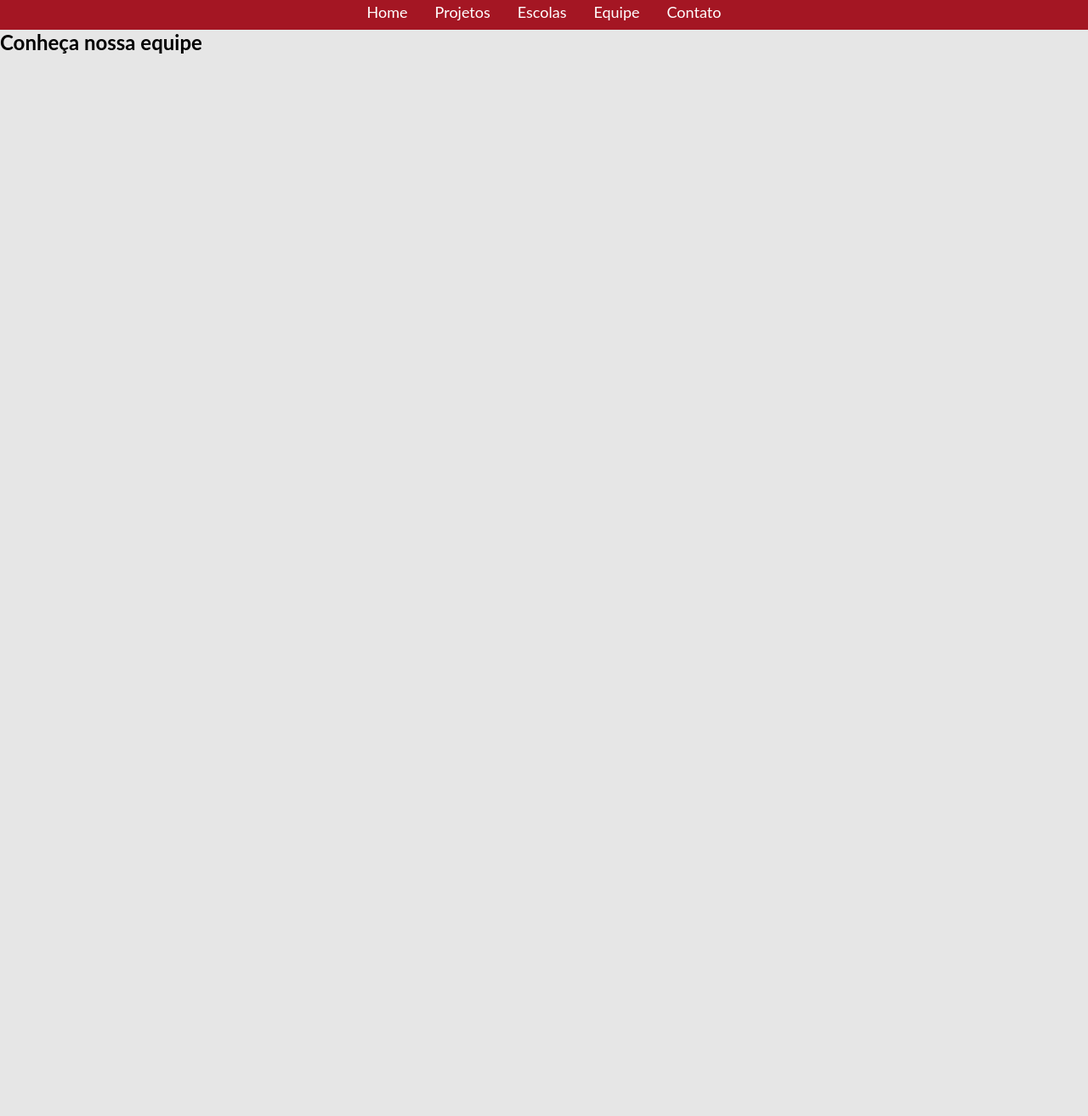
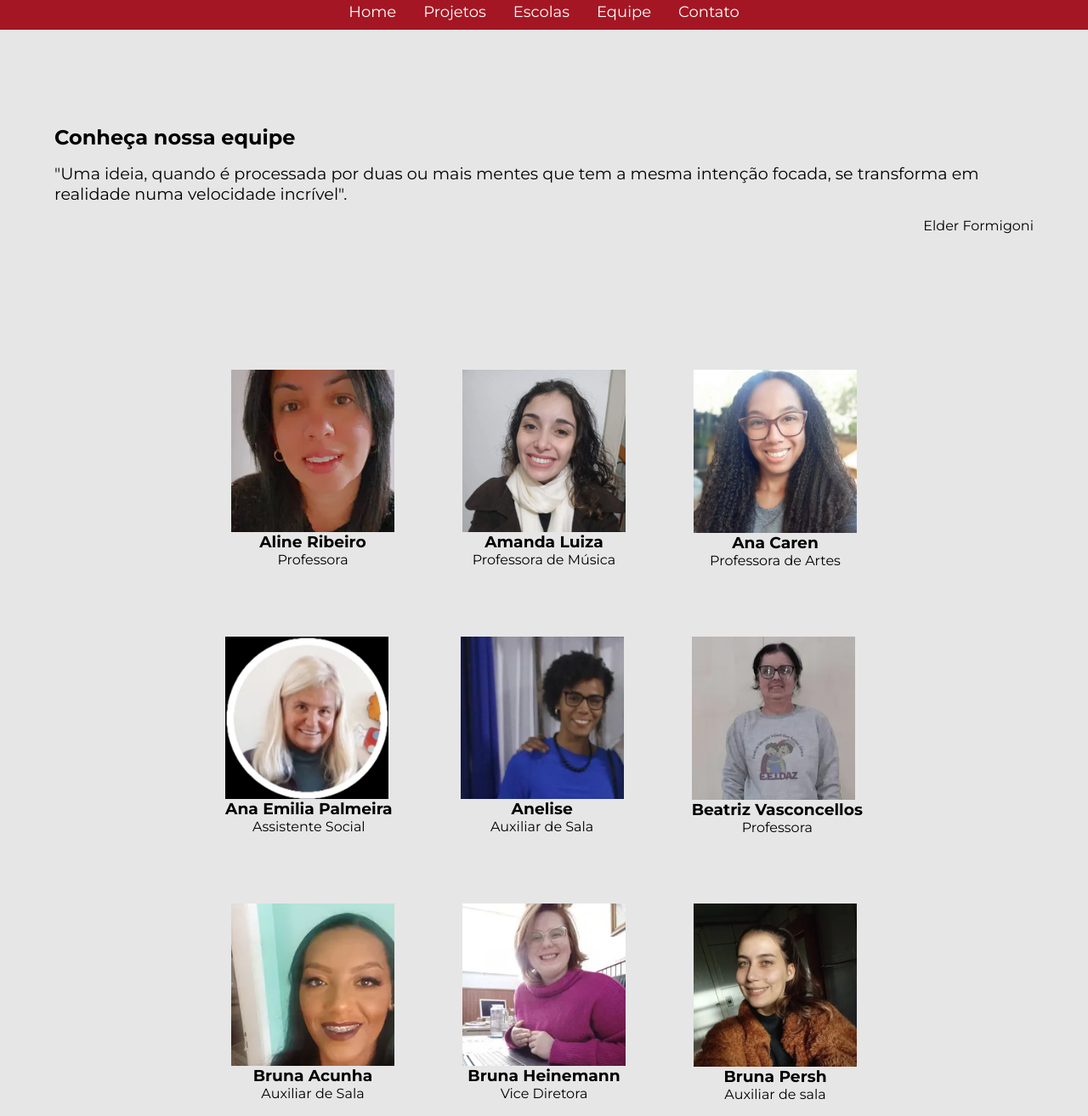
Before and after one commit to gabrielbigliardi/IMDAZ, a website: page templates/colaboradores.html in a window 1280 px wide. Shown: the part 7-1320 px from the top of the page at 85% size. Before the commit the page ends 800 px from the top, so only its background shows below. Drawn offline with nearby package versions, Linux system fonts and the light colour scheme; files that its build step writes are made by us from their sources.

Commit message:
colaborares

```diff
--- a/css/style.scss
+++ b/css/style.scss
@@ -1,12 +1,11 @@
 $primary-color: #a41623;
 $eefaz-article-color: #b2e0bb;
-//$background-color: rgb(230, 230, 230);
-$background-color: blue;
+$background-color: rgb(230, 230, 230);
 
 * {
     margin: 0;
     padding: 0;
-    font-family: 'Lato', sans-serif;
+    font-family: 'Montserrat', sans-serif;
     box-sizing: border-box;
 }
 
@@ -482,6 +481,55 @@ section#escolas {
         }
     }
 }
+.colaboradorContainer{
+    display: flex;
+    flex-direction: column;
+    align-items: center;
+    padding-top: 2rem;
+    gap: 10rem;
+    margin-top: 5rem;
+    .colaboradoresHeader {
+        display: flex;
+        flex-direction: column;
+        gap: 1rem;
+        box-sizing: border-box;
+        margin-inline: 5vw;
+        p {
+            font-size: 1.2rem;
+        }
+
+        span {
+            align-self: self-end;
+        }
+    }
+
+
+
+    .cardsContainer {
+        display: flex;
+        flex-direction: row;
+        gap: 5rem;
+        flex-wrap: wrap;
+        justify-content: center;
+        margin: 0 auto;
+        max-width: 50rem;
+
+        img {
+            width: 12rem;
+        }
+
+        span {
+            h3 {
+                text-align: center;
+            }
+
+            p {
+                text-align: center;
+            }
+        }
+}
+
+}
 
 
 /* --------------------------------------------------- */
--- a/templates/colaboradores.html
+++ b/templates/colaboradores.html
@@ -6,6 +6,7 @@
     <meta name="viewport" content="width=device-width, initial-scale=1.0">
     <title>IMDAZ | Colaboradores</title>
     <link rel="stylesheet" href="css/style.css">
+    <link href="https://fonts.googleapis.com/css2?family=Montserrat:wght@400;700&display=swap" rel="stylesheet">
     <script src="scripts/app.js" defer></script>
     <script type="module" src="scripts/menu.js" defer></script>
 </head>
@@ -27,14 +28,67 @@
             </div>
         </nav>
     </header>
+    <section class="colaboradorContainer">
+        <div class="colaboradoresHeader">
+            <h2>Conheça nossa equipe</h2>
+            <p>"Uma ideia, quando é processada por duas ou mais mentes que tem a mesma intenção focada, se
+                 transforma em realidade numa velocidade incrível".
+            </p>
+            <span>
+                Elder Formigoni
+            </span>
+        </div>
+        <div class="cardsContainer">
+            <span>
+                <img src="../assets/equipe/00.webp" alt="">
+                <h3>Aline Ribeiro</h3>
+                <p>Professora</p>
+            </span>
+            <span>
+                <img src="../assets/equipe/01.webp" alt="">
+                <h3>Amanda Luiza</h3>
+                <p>Professora de Música</p>
 
-    <div>
-        <h2>Conheça nossa equipe</h2>
-    </div>
+            </span>
+            <span>
+                <img src="../assets/equipe/02.webp" alt="">
+                <h3>Ana Caren</h3>
+                <p>Professora de Artes</p>
+            </span>
+            <span>
+                <img src="../assets/equipe/03.webp" alt="">
+                <h3>Ana Emilia Palmeira</h3>
+                <p>Assistente Social</p>
+            </span>
+            <span>
+                <img src="../assets/equipe/04.webp" alt="">
+                <h3>Anelise</h3>
+                <p>Auxiliar de Sala</p>
+            </span>
+            <span>
+                <img src="../assets/equipe/05.webp" alt="">
+                <h3>Beatriz Vasconcellos</h3>
+                <p>Professora</p>
+            </span>
+            <span>
+                <img src="../assets/equipe/06.webp" alt="">
+                <h3>Bruna Acunha</h3>
+                <p>Auxiliar de Sala</p>
+            </span>
+            <span>
+                <img src="../assets/equipe/07.webp" alt="">
+                <h3>Bruna Heinemann</h3>
+                <p>Vice Diretora</p>
+            </span>
+            <span>
+                <img src="../assets/equipe/08.webp" alt="">
+                <h3>Bruna Persh</h3>
+                <p>Auxiliar de sala </p>
+            </span>
+        </div>
+    </section>
 
-    <article>
 
-    </article>
 </body>
 
 </html>
```
Also changed, not shown: templates/eefdaz.html (+1 -0 lines), templates/eeidaz.html (+1 -1 lines), templates/index.html (+1 -0 lines), css/style.css, 1 other file.
